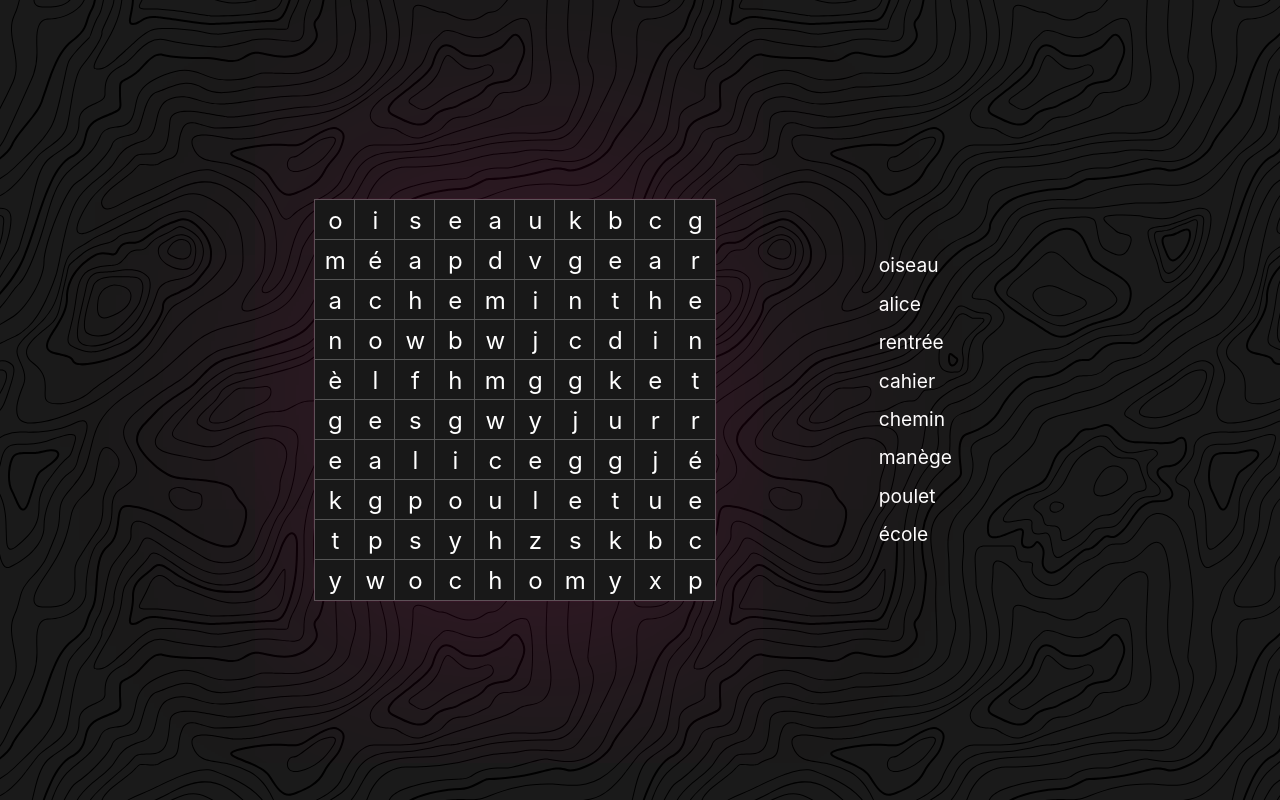
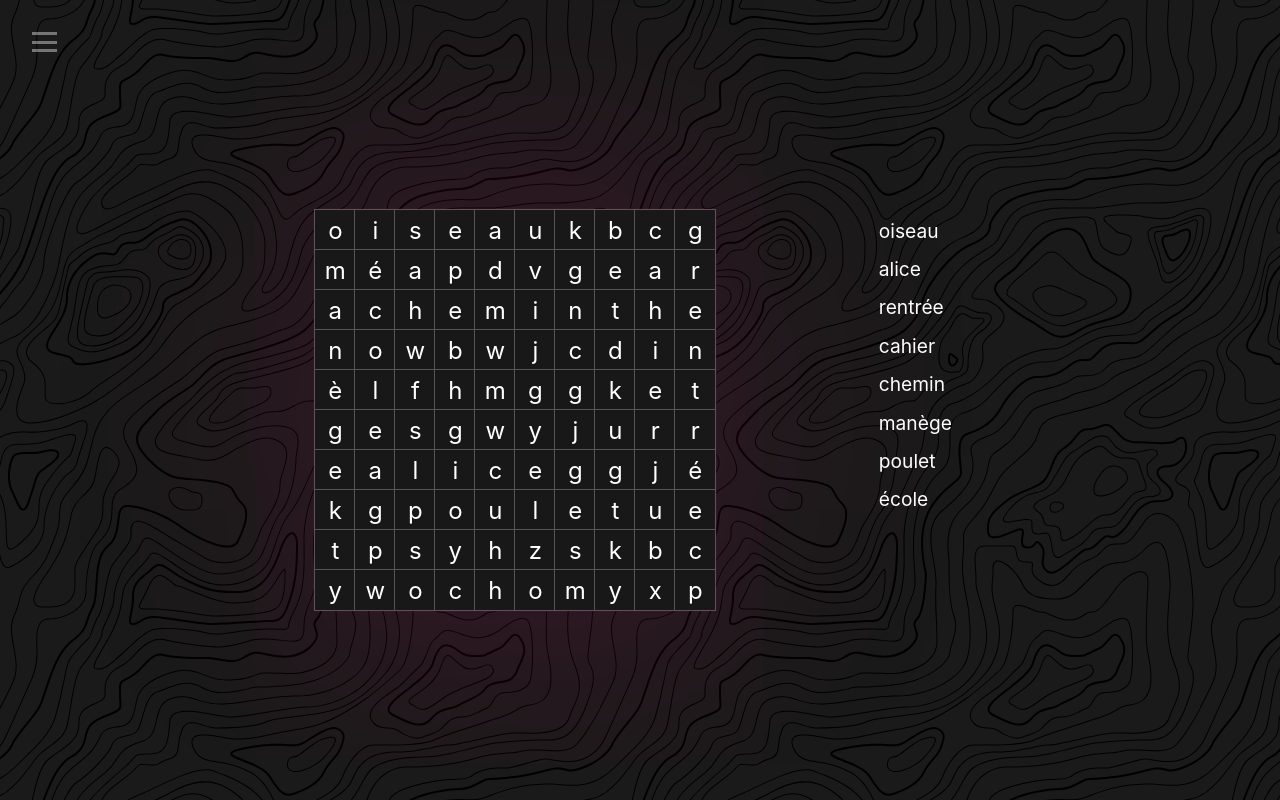
Before and after one commit to tomtom637/mot, a plain HTML site: page index.html in a window 1280 px wide. Drawn offline with Linux system fonts and the light colour scheme.

Commit message:
adding a menu button

```diff
--- a/app.js
+++ b/app.js
@@ -1 +1,7 @@
-import { handleMousedown, handleMousemove, handleMouseup } from './events.js';
+import { handleMousedown, handleMousemove, handleMouseup } from './js/events.js';
+
+const menu = document.getElementById('menu');
+menu.addEventListener('click', () => {
+  console.log('coucou');
+  // displays the modal to be able to input the words wanted
+});
--- a/index.html
+++ b/index.html
@@ -8,13 +8,23 @@
   <link rel="stylesheet" href="main.css">
 </head>
 <body>
-  <div id="wrapper" class="wrapper">
-    <div id="app">
-      <canvas id="canvas"></canvas>
-      <canvas id="live-canvas"></canvas>
+  <div class="wrapper">
+    <div class="modal">
+      <!-- build the modal menu here -->
     </div>
+    <div id="menu" class="menu">
+      <div class="line top-line"></div>
+      <div class="line middle-line"></div>
+      <div class="line bottom-line"></div>
+    </div>
+    <div id="container" class="container">
+      <div id="app">
+        <canvas id="canvas"></canvas>
+        <canvas id="live-canvas"></canvas>
+      </div>
+    </div>
+    <div class="debug"></div>
   </div>
-  <div class="debug"></div>
   <script type="module" src="app.js"></script>
 </body>
 </html>
--- a/events.js
+++ b/js/events.js
@@ -1,39 +1,11 @@
 import states from './states.js';
-import { shuffleArray } from './helper-functions.js';
-import GameGrid from './GameGrid.js';
+import { myList, listElement, canvas, ctx, liveCtx } from './initialize-game.js';
 
-const myList = ['école', 'rentrée', 'manège', 'alice', 'cahier', 'poulet', 'oiseau', 'chemin'];
-
-// initialize game
-const gameGrid = new GameGrid({
-  size: 10,
-  words: myList
-});
-
-// build the list
-const listElement = document.createElement('ul');
-listElement.classList = 'list';
-shuffleArray(gameGrid.words).forEach(word => {
-  const item = document.createElement('li');
-  item.innerText = word;
-  listElement.append(item);
-});
-
-document.getElementById('wrapper').append(listElement);
-
-const canvas = document.querySelector("#canvas");
-const liveCanvas = document.querySelector('#live-canvas');
-const ctx = canvas.getContext("2d");
-const liveCtx = liveCanvas.getContext("2d");
-canvas.width = parseInt(getComputedStyle(canvas).width);
-canvas.height = parseInt(getComputedStyle(canvas).height);
-liveCanvas.width = parseInt(getComputedStyle(liveCanvas).width);
-liveCanvas.height = parseInt(getComputedStyle(canvas).height);
+// saves the coordinates of the firt cell touched
 let initialtouchPoint = {x: null, y: null};
 
 // add the event listeners
 const app = document.getElementById('app');
-
 app.addEventListener('mousedown', handleMousedown);
 app.addEventListener('mousemove', handleMousemove);
 app.addEventListener('mouseup', handleMouseup);
@@ -55,10 +27,6 @@ export function handleMousedown(e) {
   }
   initialtouchPoint.x = x;
   initialtouchPoint.y = y;
-  liveCtx.fillStyle = 'rgba(0, 70, 200, 0.4)';
-  liveCtx.beginPath();
-  liveCtx.arc(x, y, 5, 0, 2 * Math.PI);
-  liveCtx.fill();
 
   ctx.strokeStyle = 'rgba(0, 70, 200, 0.4)';
   ctx.lineWidth = 15;
@@ -143,7 +111,6 @@ export function handleMousemove(e) {
 export function handleMouseup(e) {
   const start = states.answerCoordinates[0];
   const end = states.answerCoordinates[states.answerCoordinates.length - 1];
-
   if(start.row === end.row && start.column === end.column) {
     states.selecting = true;
     document
--- /dev/null
+++ b/js/initialize-game.js
@@ -0,0 +1,30 @@
+import GameGrid from "./GameGrid.js";
+import { shuffleArray } from './helper-functions.js';
+
+export const myList = ['école', 'rentrée', 'manège', 'alice', 'cahier', 'poulet', 'oiseau', 'chemin'];
+
+// initialize gameGrid
+export const gameGrid = new GameGrid({
+  size: 10,
+  words: myList
+});
+
+// builds and appends the listElement
+export const listElement = document.createElement('ul');
+listElement.classList = 'list';
+shuffleArray(gameGrid.words).forEach(word => {
+  const item = document.createElement('li');
+  item.innerText = word;
+  listElement.append(item);
+});
+document.getElementById('container').append(listElement);
+
+// initializes the 2 canvasses
+export const canvas = document.querySelector("#canvas");
+export const liveCanvas = document.querySelector('#live-canvas');
+export const ctx = canvas.getContext("2d");
+export const liveCtx = liveCanvas.getContext("2d");
+canvas.width = parseInt(getComputedStyle(canvas).width);
+canvas.height = parseInt(getComputedStyle(canvas).height);
+liveCanvas.width = parseInt(getComputedStyle(liveCanvas).width);
+liveCanvas.height = parseInt(getComputedStyle(canvas).height);
--- a/main.css
+++ b/main.css
@@ -13,6 +13,29 @@ html, body {
 }
 
 .wrapper {
+  position: relative;
+  display: flex;
+  flex-direction: column;
+  margin: auto;
+  padding: 2rem;
+  width: 100%;
+  height: 100%;
+}
+
+.menu {
+  width: 25px;
+  height: 20px;
+  display: flex;
+  flex-direction: column;
+  justify-content: space-between;
+}
+.line {
+  background: rgba(255, 255, 255, 0.4);
+  width: 100%;
+  height: 3px;
+}
+
+.container {
   margin: auto;
   display: flex;
   justify-content: space-between;
```
Also changed, not shown: js/GameGrid.js (renamed from GameGrid.js), js/helper-functions.js (renamed from helper-functions.js), js/states.js (renamed from states.js).
